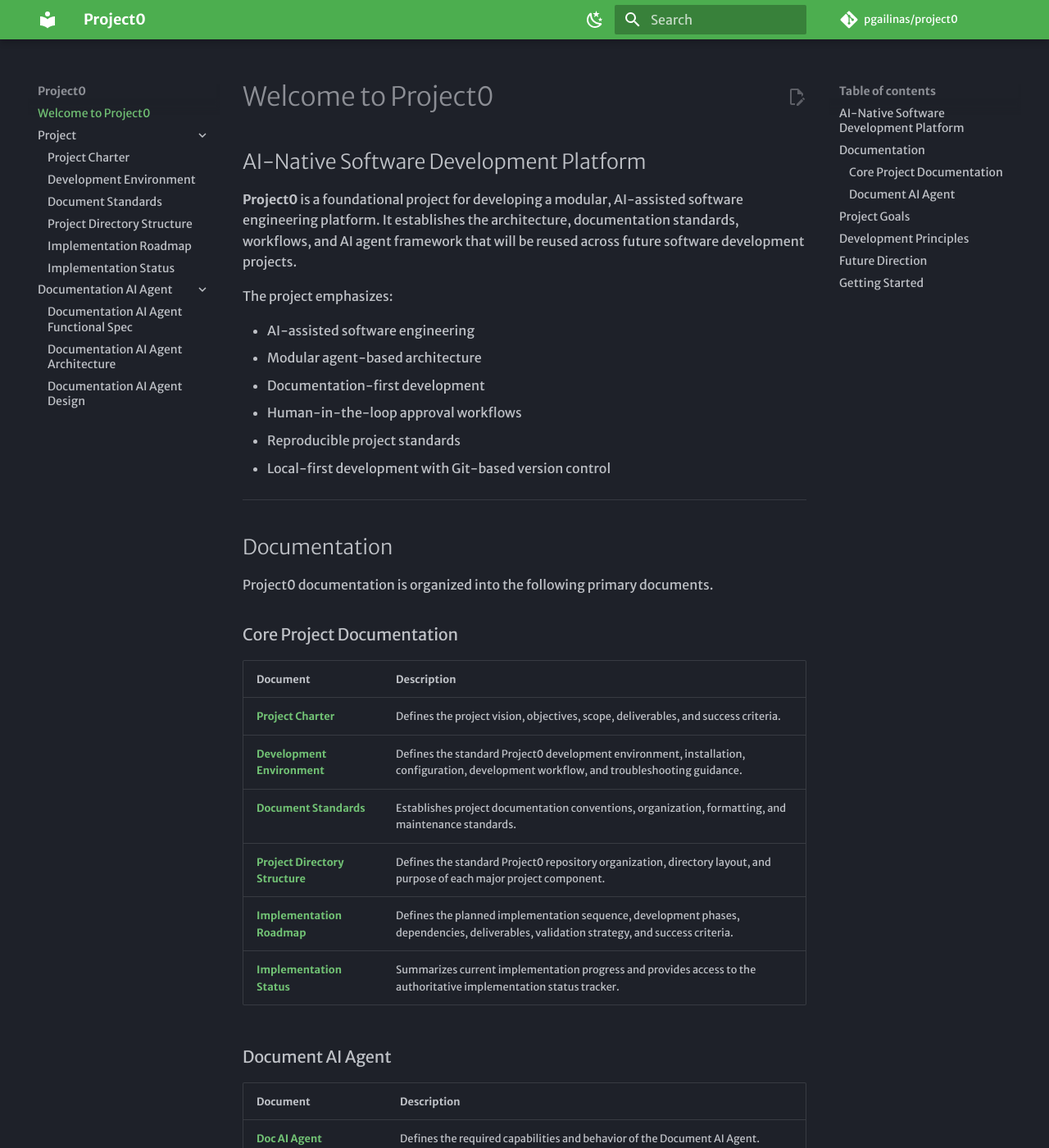
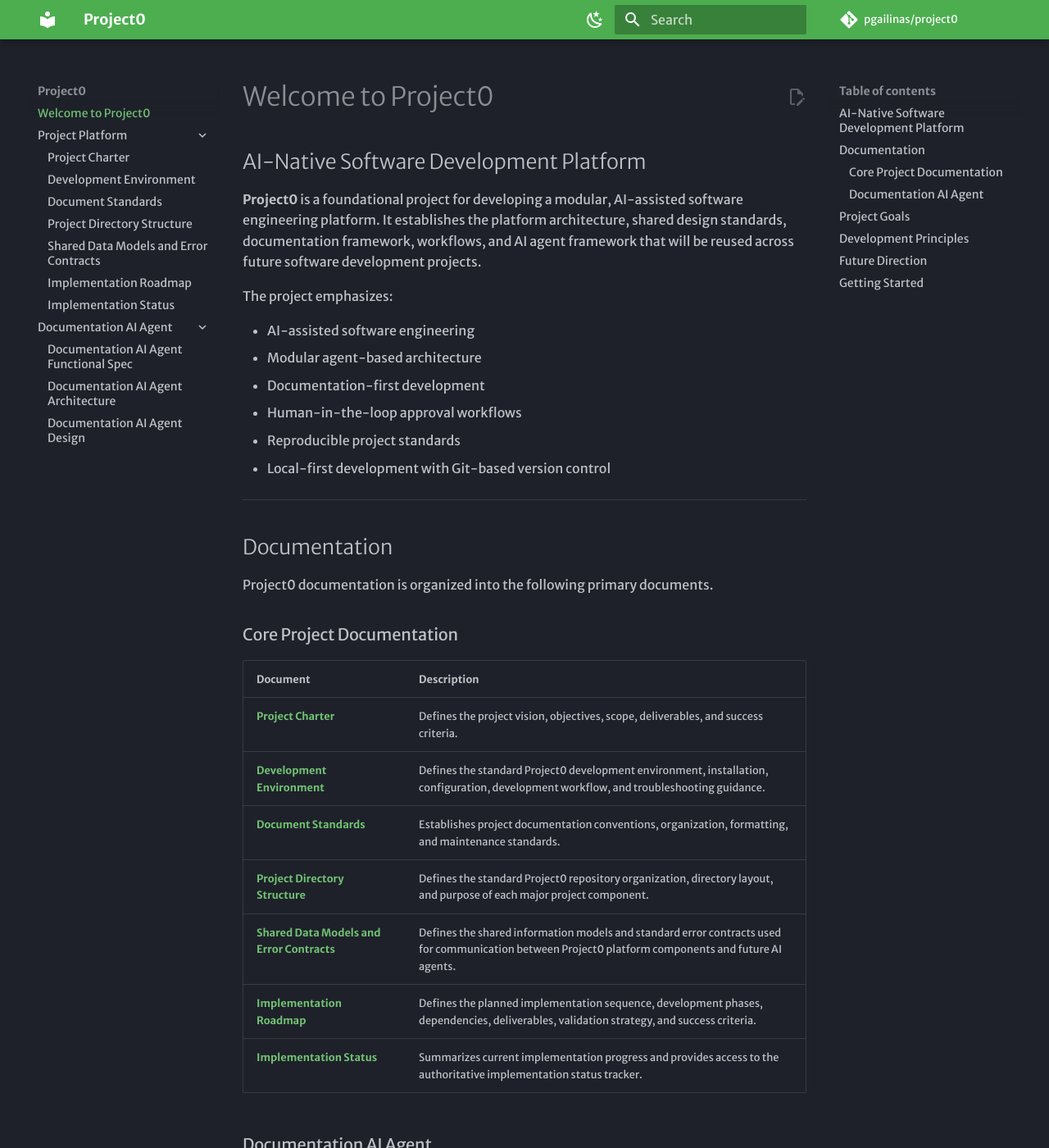
Before and after one commit to pgailinas/project0, an MkDocs documentation site: the page built from docs/index.md, in a window 1280 px wide and 1400 px high. Shown: the whole window at 82% size. Built offline with MkDocs 1.6.1 and Material for MkDocs 9.7.7, drawn with Linux system fonts in a browser that asks for light colours; some web fonts are replaced; comment, search, counter and statistics services are not loaded.

Commit message:
Webpage changes

```diff
--- a/docs/index.md
+++ b/docs/index.md
@@ -2,7 +2,7 @@
 
 ## AI-Native Software Development Platform
 
-**Project0** is a foundational project for developing a modular, AI-assisted software engineering platform. It establishes the architecture, documentation standards, workflows, and AI agent framework that will be reused across future software development projects.
+**Project0** is a foundational project for developing a modular, AI-assisted software engineering platform. It establishes the platform architecture, shared design standards, documentation framework, workflows, and AI agent framework that will be reused across future software development projects.
 
 The project emphasizes:
 
@@ -27,10 +27,11 @@ Project0 documentation is organized into the following primary documents.
 | [**Development Environment**](Development_Environment.md)       | Defines the standard Project0 development environment, installation, configuration, development workflow, and troubleshooting guidance. |
 | [**Document Standards**](Documentation_Standards.md)              | Establishes project documentation conventions, organization, formatting, and maintenance standards.                                     |
 | [**Project Directory Structure**](Project_Directory_Structure.md) | Defines the standard Project0 repository organization, directory layout, and purpose of each major project component. |
+| [**Shared Data Models and Error Contracts**](Shared_Data_Models_and_Error_Contracts.md) |Defines the shared information models and standard error contracts used for communication between Project0 platform components and future AI agents. |
 | [**Implementation Roadmap**](Implementation_Roadmap.md) | Defines the planned implementation sequence, development phases, dependencies, deliverables, validation strategy, and success criteria. |
 | [**Implementation Status**](Implementation_Status.md)   | Summarizes current implementation progress and provides access to the authoritative implementation status tracker.                      |
 
-### Document AI Agent
+### Documentation AI Agent
 
 | Document                                                   | Description                                                                                                           |
 | ---------------------------------------------------------- | --------------------------------------------------------------------------------------------------------------------- |
--- a/mkdocs.yml
+++ b/mkdocs.yml
@@ -42,11 +42,12 @@ theme:
 
 nav:
   - Welcome to Project0: index.md
-  - Project:
+  - Project Platform:
       - Project Charter: Project_Charter.md
       - Development Environment: Development_Environment.md
       - Document Standards: Documentation_Standards.md
       - Project Directory Structure: Project_Directory_Structure.md
+      - Shared Data Models and Error Contracts: Shared_Data_Models_and_Error_Contracts.md
       - Implementation Roadmap: Implementation_Roadmap.md
       - Implementation Status: Implementation_Status.md
   - Documentation AI Agent:
```
